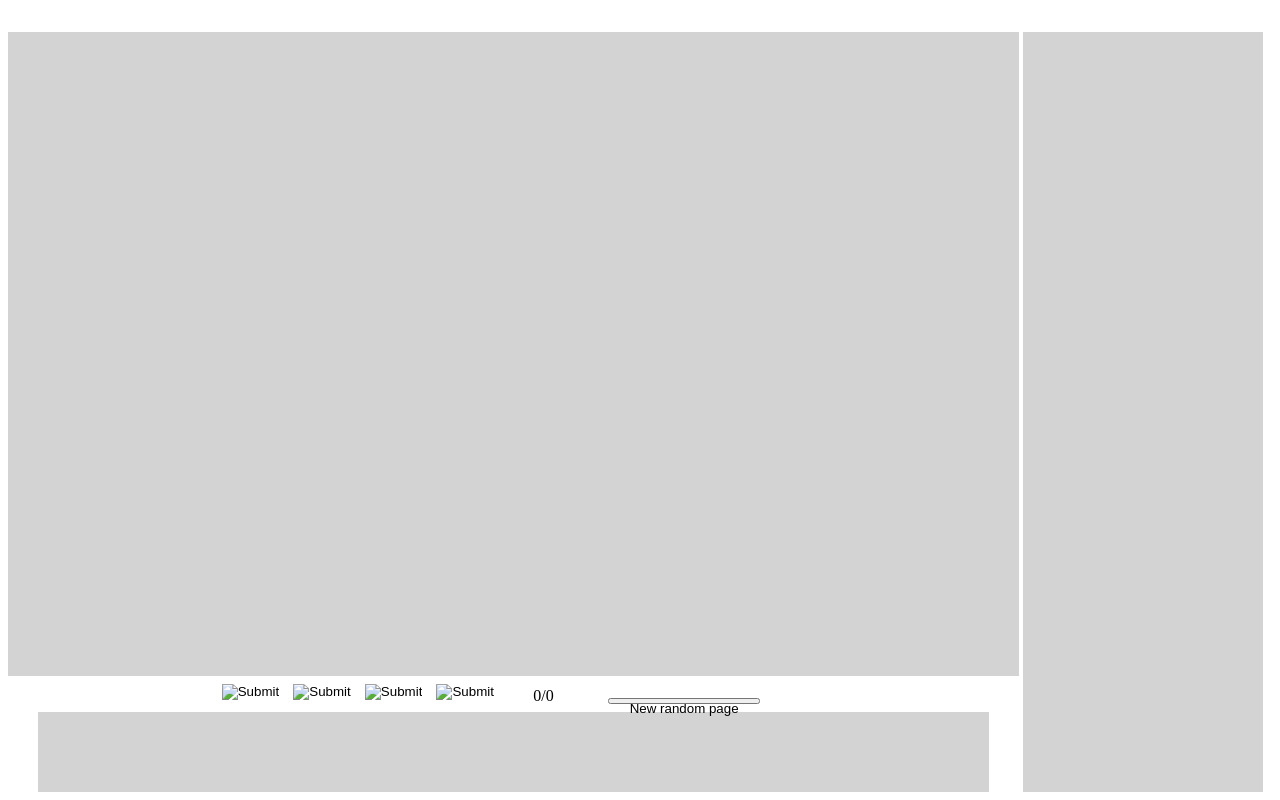
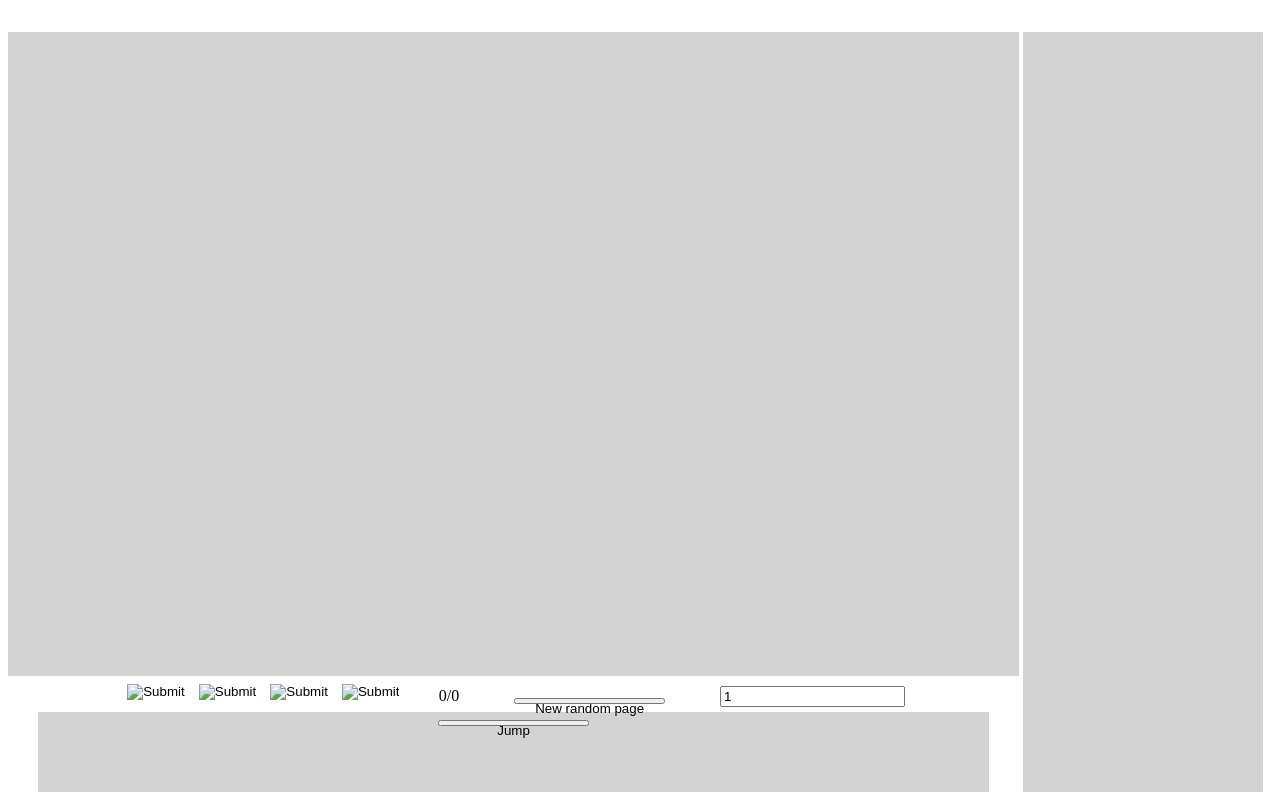
Before and after one commit to Kokaku/Ornaments, a plain HTML site: page annotatedDataSetGen/index.html in a window 1280 px wide. Drawn offline with Linux system fonts and the light colour scheme; no server answers.

Commit message:
add support jump to page

```diff
--- a/annotatedDataSetGen/index.html
+++ b/annotatedDataSetGen/index.html
@@ -34,6 +34,8 @@
                 <input class="navigationButton" type="image" src="public/css/last.png" onclick="selectLastPage();" />
                 <span id="pageBrowserPosition">0/0</span>
                 <button type="button" onclick="addNewRandomPage();">New random page</button>
+                <input id="jumpPagePosition" type="text" name="pagePosition" value="1">
+                <button type="button" onclick="jumpToPage();">Jump</button>
             </div>
             <div id="pagesPreview" class="preview"></div>
         </div>
--- a/annotatedDataSetGen/public/scripts/annotatedImageSelector.js
+++ b/annotatedDataSetGen/public/scripts/annotatedImageSelector.js
@@ -463,6 +463,24 @@ function resizeMainFrame() {
     }
 }
 
+function jumpToPage() {
+    var pagePositionInput = document.getElementById("jumpPagePosition");
+    var pageToSkip = parseInt(pagePositionInput.value) - MIDDLE_PREVIEW_ID - 1;
+    var showPosition = MIDDLE_PREVIEW_ID;
+
+
+    if (pageToSkip < 0) {
+        showPosition = pageToSkip+2;
+        pageToSkip = 0;
+    } else if (pageToSkip > pageBrowserCount - MAX_PREVIEW_PAGE) {
+        showPosition = pageToSkip - pageBrowserCount + MAX_PREVIEW_PAGE + MIDDLE_PREVIEW_ID;
+        pageToSkip = pageBrowserCount - MAX_PREVIEW_PAGE;
+    }
+
+    removeAllPages();
+    loadPages(pageToSkip, MAX_PREVIEW_PAGE, browserPushSide.RIGHT, showPosition);
+}
+
 function selectFirstPage() {
     removeAllPages();
     loadPages(0, MAX_PREVIEW_PAGE, browserPushSide.RIGHT, 0);
```
